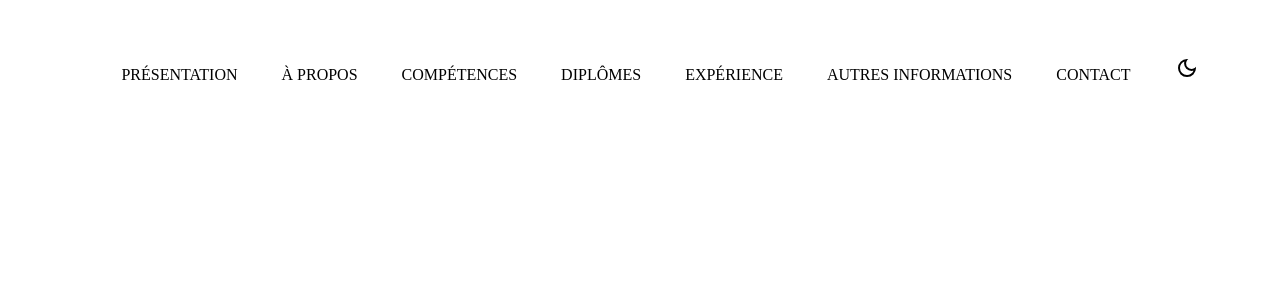
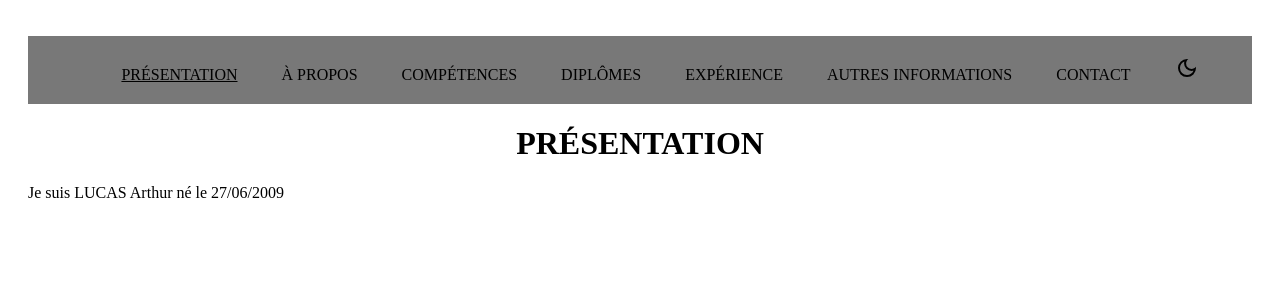
Before and after one commit to ABlasters/portfolio, a PHP site: page / in a window 1280 px wide. Shown: the top 300 px of the page. Run offline with PHP 8.4, Linux system fonts and the light colour scheme.

Commit message:
Add files via upload

```diff
--- a/dark_mode.js
+++ b/dark_mode.js
@@ -1,4 +1,4 @@
-// script.js
+//MADE BY CHATGPT WITH MENTOR GPT BY BENJAMIN DEBON (BENJAMINCODE ON YOUTUBE)
 
 // Sélectionner les éléments
 const toggleButton = document.getElementById('toggle-dark-mode');
@@ -16,10 +16,10 @@ toggleButton.addEventListener('click', () => {
 
     // Changer l'image en fonction du mode
     if (body.classList.contains('dark-mode')) {
-        themeImage.src = darkModeImage; // Image pour le mode sombre
-        toggleButton.textContent = lightModeImage;
+        themeImage.src = lightModeImage; // Image pour le mode sombre
+        toggleButton.firstElementChild = darkModeImage;
     } else {
-        themeImage.src = lightModeImage; // Image pour le mode clair
-        toggleButton.textContent = darkModeImage;
+        themeImage.src = darkModeImage; // Image pour le mode clair
+        toggleButton.firstElementChild = lightModeImage;
     }
 });
--- a/index.html
+++ b/index.html
@@ -6,19 +6,23 @@
     <title>Portfolio</title>
     <link rel="stylesheet" href="style.css">
 </head>
-<body class="light">
+<body>
     <nav>
         <ul class="header">
-            <li>PRÉSENTATION</li>
-            <li>À PROPOS</li>
-            <li>COMPÉTENCES</li>
-            <li>DIPLÔMES</li>
-            <li>EXPÉRIENCE</li>
-            <li>AUTRES INFORMATIONS</li>
-            <li>CONTACT</li>
-            <li><div class="btn-toggle" id="toggle-dark-mode"><img id="theme-image"  src="icon/dark_mode.svg" alt=""></div></li>
+            <li><a href="#1">PRÉSENTATION</a></li>
+            <li><a>À PROPOS</a></li>
+            <li><a>COMPÉTENCES</a></li>
+            <li><a>DIPLÔMES</a></li>
+            <li><a>EXPÉRIENCE</a></li>
+            <li><a>AUTRES INFORMATIONS</a></li>
+            <li><a>CONTACT</a></li>
+            <li><a><div class="btn-toggle" id="toggle-dark-mode"><img id="theme-image"  src="icon/dark_mode.svg" alt=""></div></li>
         </ul>
     </nav>
+    <div id="1" class="dark-mode">
+        <h1>PRÉSENTATION</h1>
+        <p>Je suis LUCAS Arthur né le 27/06/2009 </p>
+    </div>
 
     <script src="dark_mode.js"></script>
 </body>
--- a/style.css
+++ b/style.css
@@ -2,16 +2,15 @@ html{
     margin: 10px;
     padding: 10px;
 }
-
 /* DARK MODE*/
 
 /* Style par défaut (mode clair) */
-body {
+html{
     background-color: white;
     color: black;
     transition: background-color 0.3s, color 0.3s;
 }
-button {
+button{
     display: block;
     margin: 20px auto;
     padding: 10px 20px;
@@ -19,8 +18,8 @@ button {
     cursor: pointer;
 }
 /* Mode sombre */
-body.dark-mode {
-    background-color: #121212;
+html.dark-mode{
+    background-color: #000000;
     color: white;
 }
 img#theme-image{
@@ -33,8 +32,15 @@ ul.header{
     top: 0;
     position: relative;
     text-align: center;
+    background-color: #787878;
 }
 ul.header li{
     display: inline-block;
-        margin: 20px;
+    margin: 20px;
 }
+h1{
+    text-align: center;
+}
+a{
+    color: black;
+}
```
